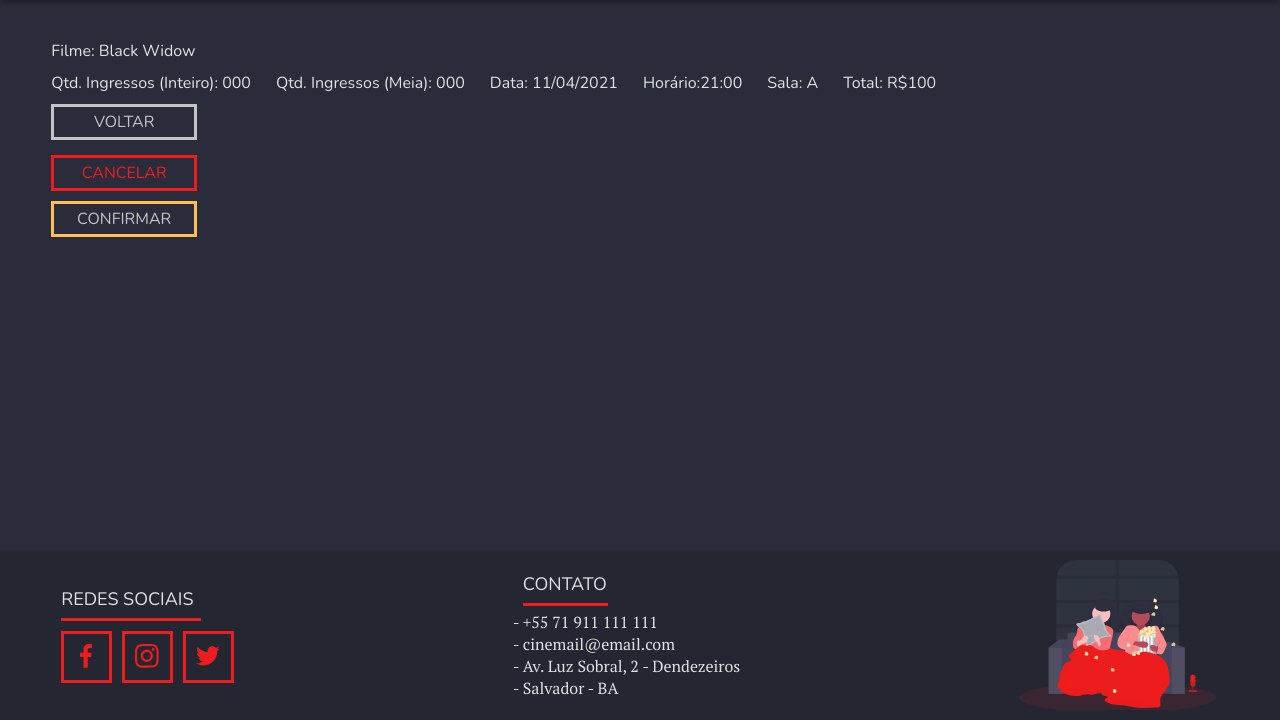
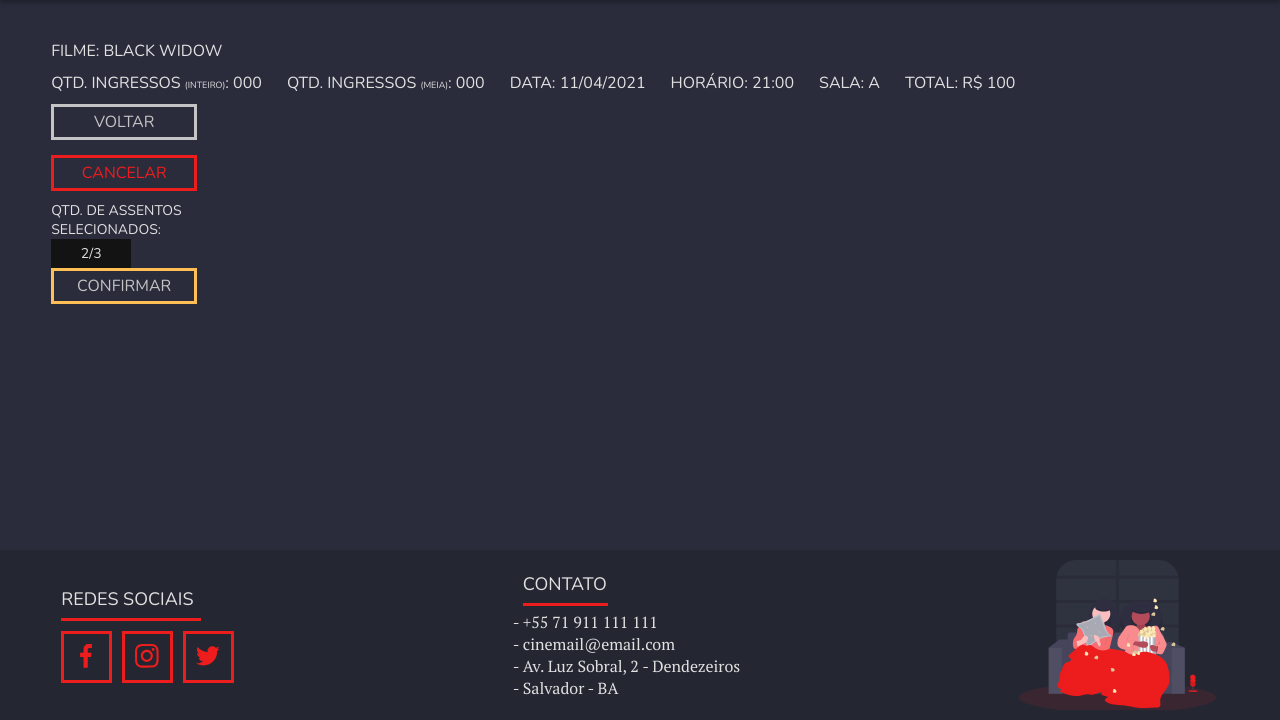
Before and after one commit to estefaneluz/projetoCinema, a PHP site: page /sessao.html in a window 1280 px wide. Shown: the part 80-800 px from the top of the page. Run offline with PHP 8.4, Linux system fonts and the light colour scheme.

Commit message:
textos estilizados

```diff
--- a/css/sessao.css
+++ b/css/sessao.css
@@ -6,6 +6,11 @@
     flex-grow: 1;
     margin: 15vh 4vw;
     row-gap: 10px;
+    text-transform: uppercase;
+}
+
+.mini {
+    font-size: 9px;
 }
 
 .sessao-info {
@@ -44,3 +49,14 @@
     padding: 4px 0;
     text-align: center;
 }
+
+#assentos-selecionados {
+    font-size: 14px;
+}
+
+#assentos-selecionados div {
+    padding: 5px;
+    background-color: #131314;
+    width: 80px;
+    text-align: center;
+}
--- a/sessao.html
+++ b/sessao.html
@@ -37,12 +37,12 @@
     <main class="sessao-container">
             <p>Filme: <span>Black Widow</span></p>
             <div class="sessao-info">
-                <p>Qtd. Ingressos <span>(Inteiro)</span>: <span>000</span></p>
-                <p>Qtd. Ingressos <span>(Meia)</span>: <span>000</span></p>
-                <p>Data: <span>11/04/2021</span></p>
-                <p>Horário:<span>21:00</span></p>
-                <p>Sala: <span>A</span> </p>
-                <p>Total: R$<span>100</span> </p>
+                <p>Qtd. Ingressos <span class="mini">(Inteiro)</span>: <span id="qtdInteiro">000</span></p>
+                <p>Qtd. Ingressos <span class="mini">(Meia)</span>: <span id="qtdMeia">000</span></p>
+                <p>Data: <span id="data">11/04/2021</span></p>
+                <p>Horário: <span id="horario">21:00</span></p>
+                <p>Sala: <span id="sala">A</span> </p>
+                <p>Total: R$ <span id="Total">100</span> </p>
             </div>
 
             <div class="botoes">
@@ -50,7 +50,15 @@
                 <button class="btn-vermelho">Cancelar</button>
             </div>
 
-            <button class="btn-amarelo">Confirmar</button>
+
+            <div>
+                <div id="assentos-selecionados">
+                    <p>Qtd. de Assentos <br> Selecionados:</p>
+                    <div>2/3</div>
+                </div>
+
+                <button class="btn-amarelo">Confirmar</button>
+            </div>
     </main>
 
     <footer id="contato">
```
